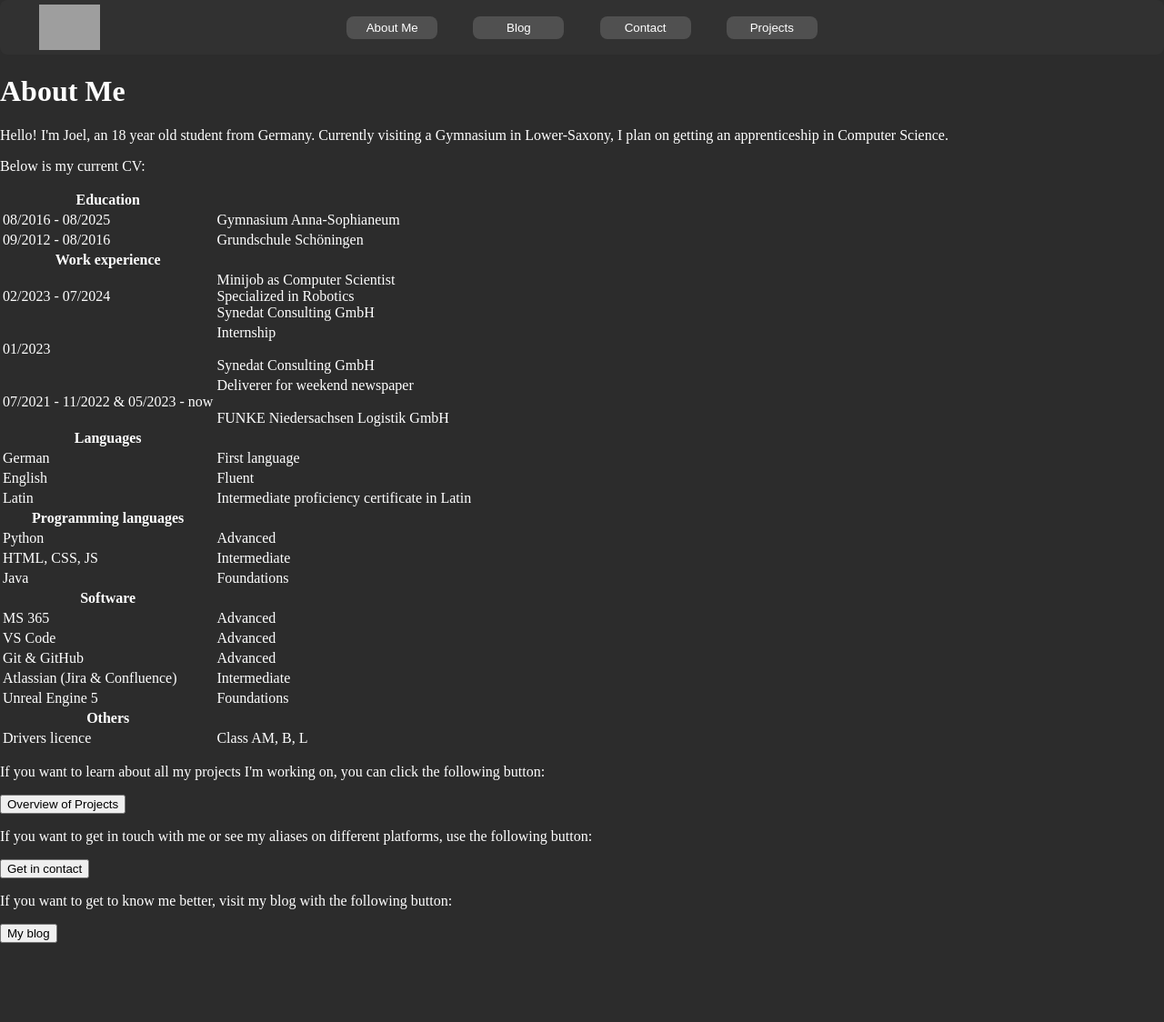
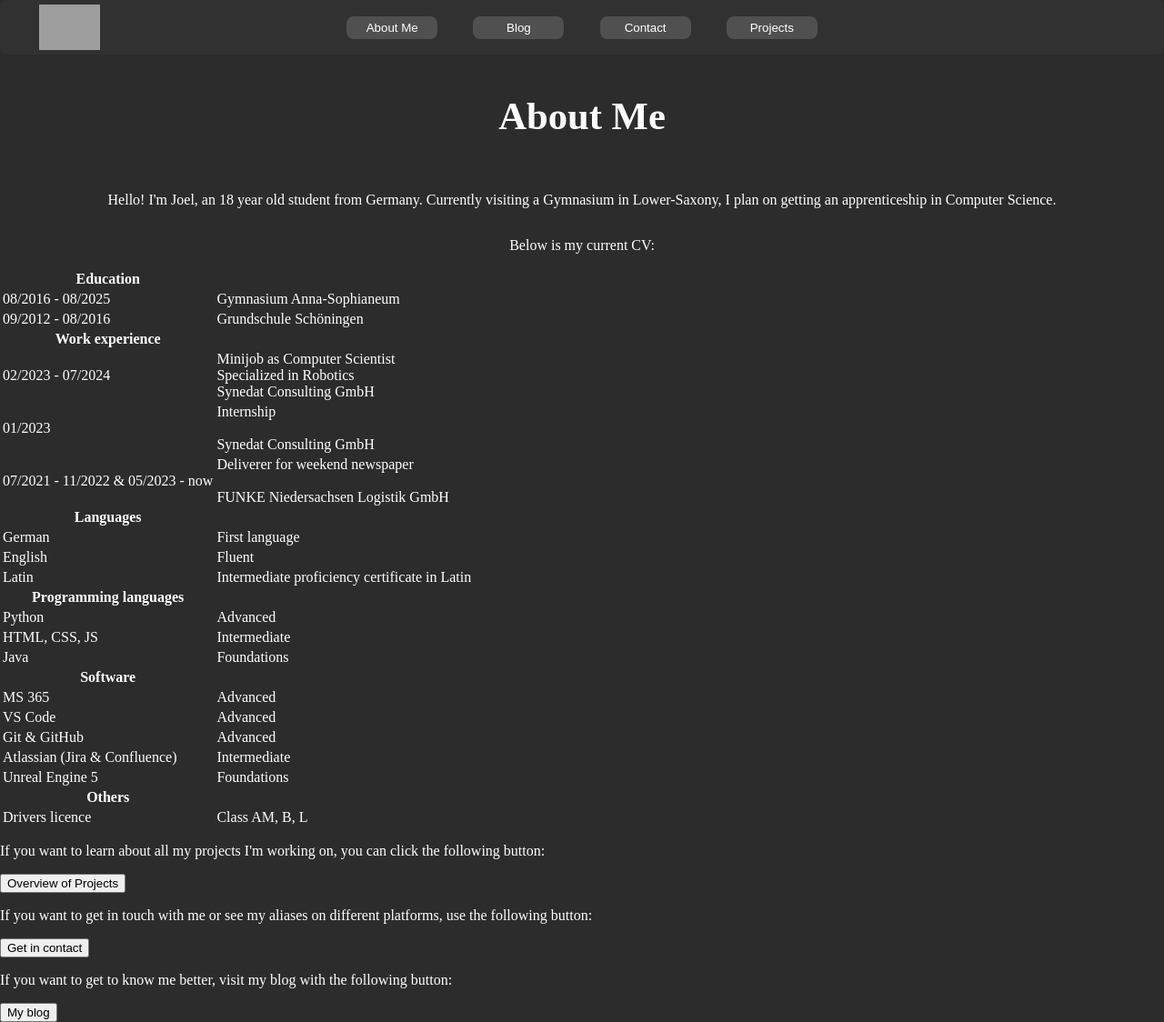
Before and after one commit to Xynox/website, a Jekyll site: the page built from html/about/about.html, in a window 1280 px wide and 1124 px high. Shown: the whole window at 91% size. Built offline with Jekyll 4.4.1, drawn with Linux system fonts in a browser that asks for light colours; grey boxes are pictures that could not be loaded.

Commit message:
Style top paragraphs

```diff
--- a/css/about/about.css
+++ b/css/about/about.css
@@ -0,0 +1,19 @@
+.topAbM{
+    margin-top: 4rem;
+    display: flex;
+    flex-direction: column;
+}
+
+.titleAbM{
+    display: flex;
+    justify-content: center;
+    font-size: 32pt;
+    font-weight: bold;
+}
+
+.introAbM{
+    display: flex;
+    flex-direction: column;
+    justify-content: center;
+    align-items: center;
+}
--- a/html/about/about.html
+++ b/html/about/about.html
@@ -3,13 +3,19 @@ layout: default
 title: Joel Wittke - About Me
 ---
 
-<h1>About Me</h1>
+<div class="top">
+    <p class="titleAbM"><strong>About Me</strong></p>
 
-<p>Hello! I'm Joel, an 18 year old student from Germany. Currently visiting a Gymnasium in Lower-Saxony, I plan on getting an apprenticeship in Computer Science.</p>
-<p>Below is my current CV: </p>
+    <div class="introAbM">
+        <p>Hello! I'm Joel, an 18 year old student from Germany. Currently visiting a Gymnasium in Lower-Saxony, I plan on getting an apprenticeship in Computer Science.</p>
+        <p>Below is my current CV: </p>
+    </div>
+</div>
 
 
-<table>
+
+
+<table class="tableCV">
 
     <tr>
         <th>Education</th>
```
